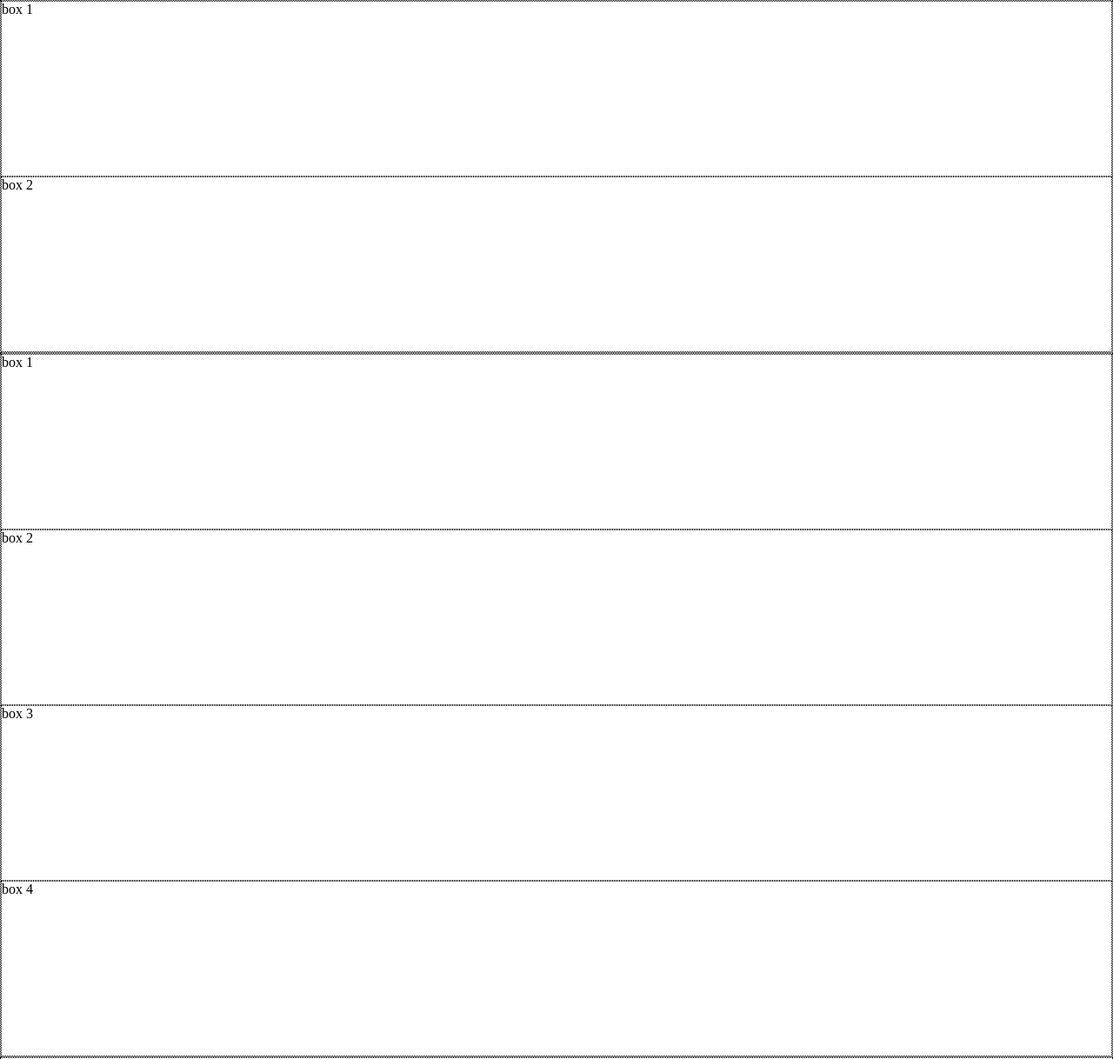
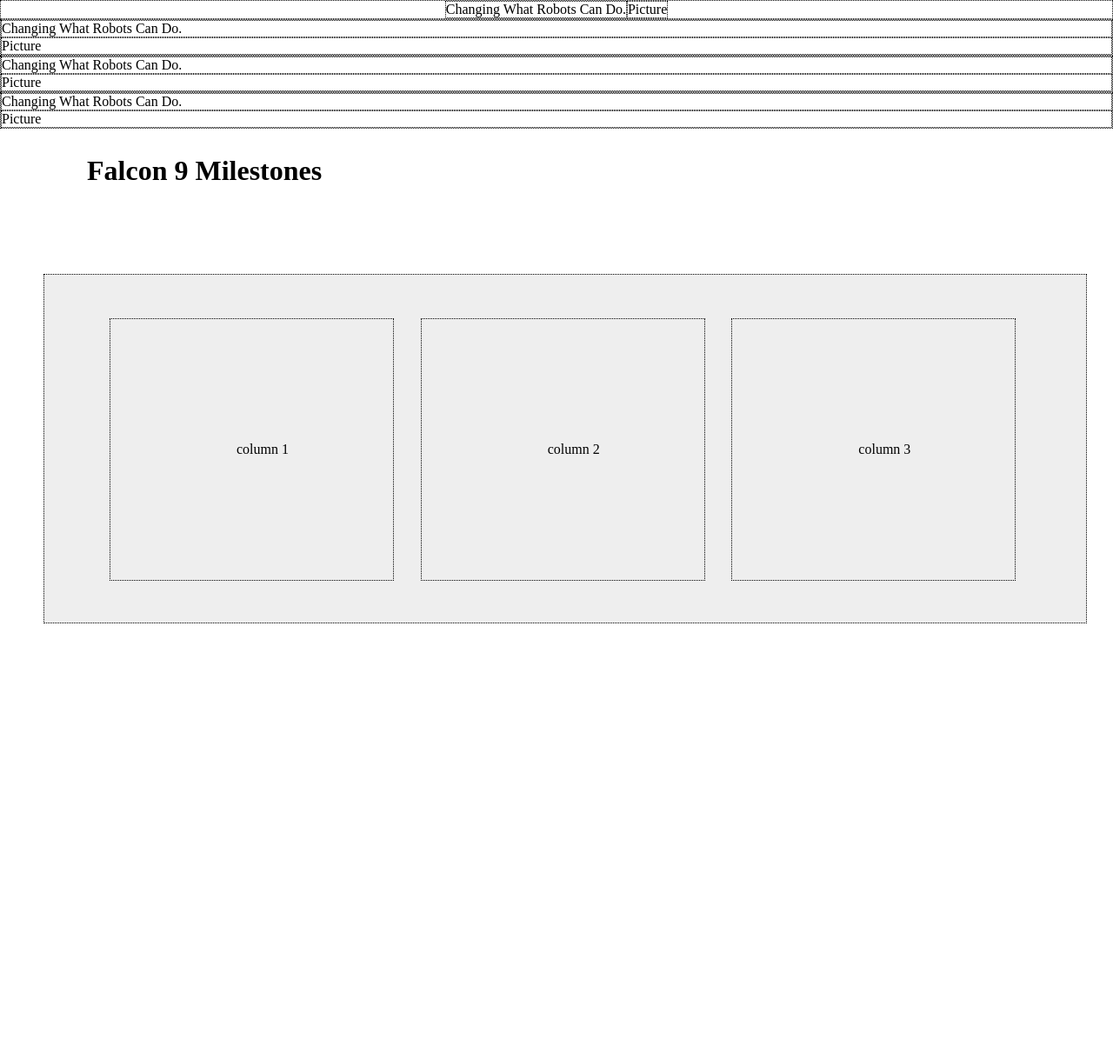
Before and after one commit to GavinColeman12/Boston_Dynamics, a plain HTML site: page Lab2 - Adv HTML CSS/finished/finished.html in a window 1280 px wide. Shown: the top 1218 px of the page at 87% size. After the commit the page ends 800 px from the top, so only its background shows below. Drawn offline with nearby package versions, Linux system fonts and the light colour scheme; files that its build step writes are made by us from their sources.

Commit message:
Update finished.html

```diff
--- a/Lab2 - Adv HTML CSS/finished/finished.html
+++ b/Lab2 - Adv HTML CSS/finished/finished.html
@@ -2,53 +2,50 @@
 <html>
 <head>
 	<title>Lab 2</title>
-	<link rel="stylesheet" type="text/css" href="../sss/sss.css">
-	<link rel="stylesheet" type="text/css" href="../css/styles.css">
+	<link rel="stylesheet" type="text/css" href="sss/sss.css">
+	<link rel="stylesheet" type="text/css" href="css/styles.css">
+</head>
+<body>
 
 
 
-</head>
-<body>
+		<div class="IntroContainer">
+				<div class="IntroContainer1">Changing What Robots Can Do.</div>
 
-		<div id="IntroContainer">
-			<div class="box">box 1</div>
-			<div class="box">box 2</div>
+			 	 <div class="IntroContainer2">Picture</div>
+		</div>
+
+		<div class="Spot-Container">
+				<div class="Spot-Container1">Changing What Robots Can Do.</div>
+			  	<div class="Spot-Container2">Picture</div>
+		</div>
+
+		<div class="Handle-Container">
+				<div class="Handle-Container1">Changing What Robots Can Do.</div>
+			 	<div class="Handle-Container2">Picture</div>
+		</div>
+
+		<div class="Pick-Container">
+				<div class="Pick-Container1">Changing What Robots Can Do.</div>
+			 	 <div class="Pick-Container2">Picture</div>
+
 
 		</div>
 
 
 
-		<div class="boxes">
-			<div class="box">box 1</div>
-			<div class="box">box 2</div>
-			<div class="box">box 3</div>
-			<div class="box">box 4</div>
+		<div class="Falcon9Milestones"><h1>Falcon 9 Milestones</h1></div>
+		<div class="footer">
+
+			<div class="box1">column 1</div>
+			<div class="box1">column 2</div>
+			<div class="box1">column 3</div>
+
 		</div>
-		<div class="social">
-			Follow microsoft and social buttons
-		</div>
-		<div class="footer">
-			<div class="box">column 1</div>
-			<div class="box">column 2</div>
-			<div class="box">column 3</div>
-			<div class="box">column 4</div>
-			<div class="box">column 5</div>
-			<div class="box">column 6</div>
-		</div>
+	</div>
 
 
 
-	<script
-  src="https://code.jquery.com/jquery-1.12.4.js"
-  integrity="sha256-Qw82+bXyGq6MydymqBxNPYTaUXXq7c8v3CwiYwLLNXU="
-  crossorigin="anonymous"></script>
-	<script type="text/javascript" src="/sss/sss.js"></script>
-	<script type="text/javascript">
-		$('.slider').sss({
-			slideShow : true,
-		});
 
-
-	</script>
 </body>
 </html>
```
